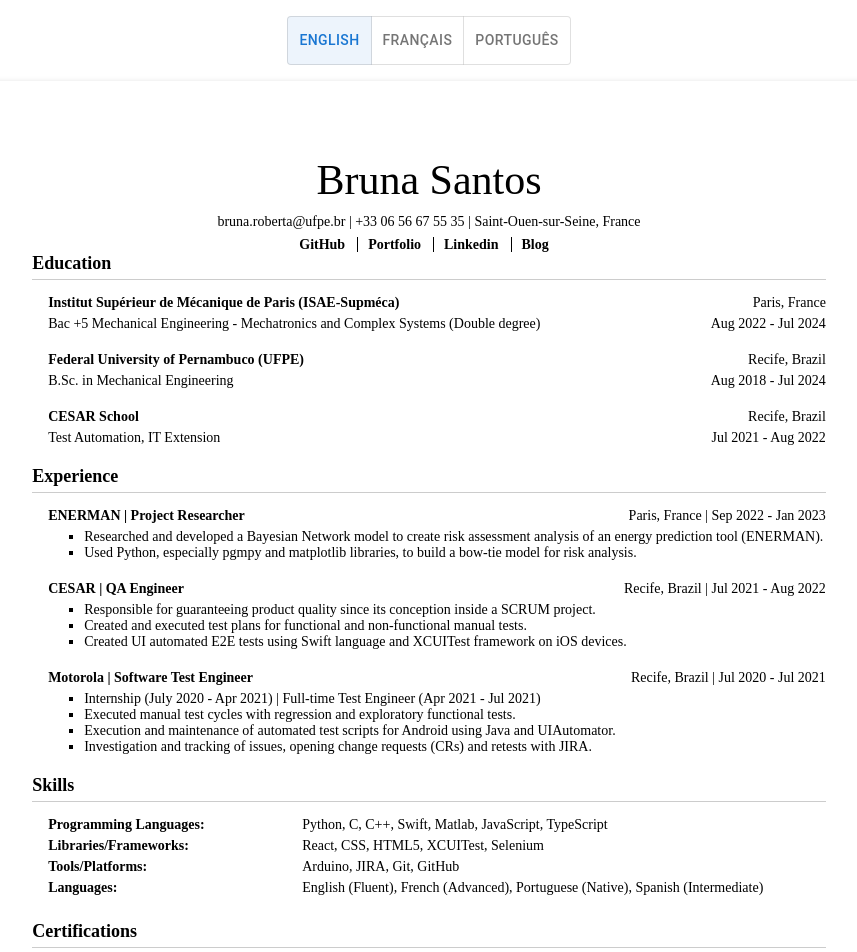
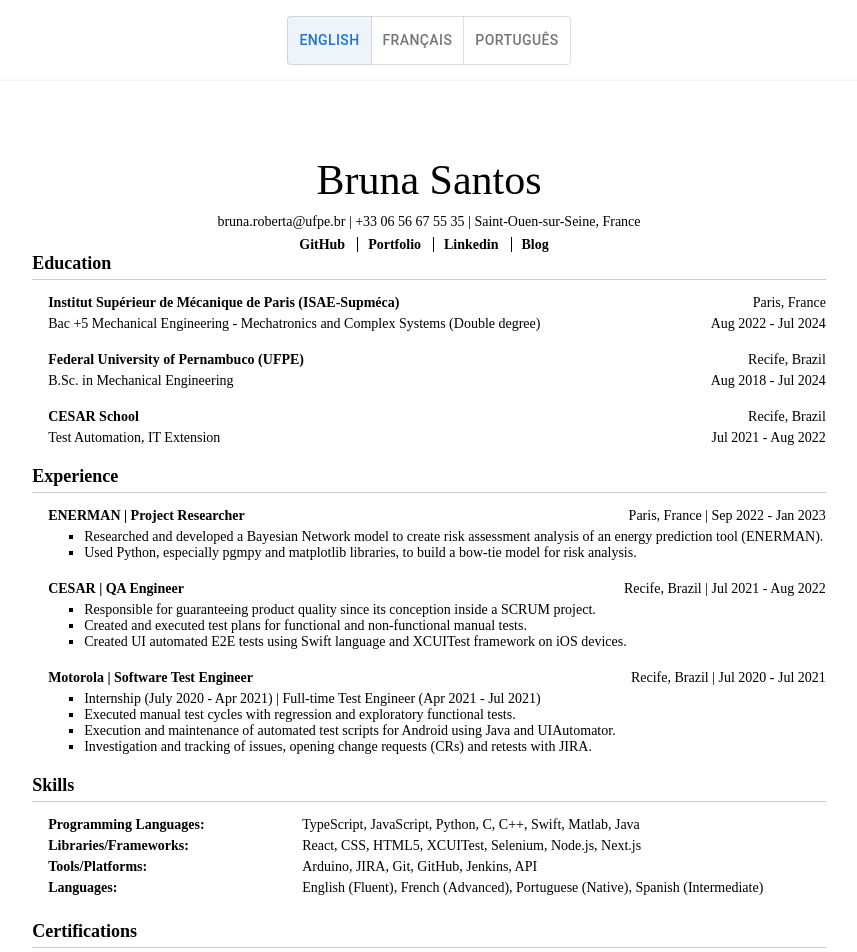
Before and after one commit to gsantosbruna/resume-template, a React (Create React App) app: page / in a window 1280 px wide. Shown: the top 952 px of the page, without its empty margins (211-1068 px from the left). Built offline with nearby package versions, Linux system fonts and the light colour scheme; a web font is replaced by a local one.

Commit message:
add missing skills

```diff
--- a/src/data/en.tsx
+++ b/src/data/en.tsx
@@ -69,16 +69,25 @@ const resumeDataEN = {
   ],
   skills: {
     programmingLanguages: [
+      "TypeScript",
+      "JavaScript",
       "Python",
       "C",
       "C++",
       "Swift",
       "Matlab",
-      "JavaScript",
-      "TypeScript",
+      "Java",
     ],
-    librariesFrameworks: ["React", "CSS", "HTML5", "XCUITest", "Selenium"],
-    toolsPlatforms: ["Arduino", "JIRA", "Git", "GitHub"],
+    librariesFrameworks: [
+      "React",
+      "CSS",
+      "HTML5",
+      "XCUITest",
+      "Selenium",
+      "Node.js",
+      "Next.js",
+    ],
+    toolsPlatforms: ["Arduino", "JIRA", "Git", "GitHub", "Jenkins", "API"],
     softSkills: [
       "Problem solving",
       "Cultural sensitivity",
--- a/src/data/fr.tsx
+++ b/src/data/fr.tsx
@@ -44,7 +44,7 @@ const resumeDataFR = {
       ],
     },
     {
-      title: "QA Ingénieure",
+      title: "Ingénieure QA",
       company: "CESAR",
       location: "Recife, Brésil",
       date: "Juillet 2021 - Août 2022",
@@ -69,16 +69,25 @@ const resumeDataFR = {
   ],
   skills: {
     programmingLanguages: [
+      "TypeScript",
+      "JavaScript",
       "Python",
       "C",
       "C++",
       "Swift",
       "Matlab",
-      "JavaScript",
-      "TypeScript",
+      "Java",
     ],
-    librariesFrameworks: ["React", "CSS", "HTML5", "XCUITest", "Selenium"],
-    toolsPlatforms: ["Arduino", "JIRA", "Git", "GitHub"],
+    librariesFrameworks: [
+      "React",
+      "CSS",
+      "HTML5",
+      "XCUITest",
+      "Selenium",
+      "Node.js",
+      "Next.js",
+    ],
+    toolsPlatforms: ["Arduino", "JIRA", "Git", "GitHub", "Jenkins", "API"],
     softSkills: [
       "Résolution de problèmes",
       "Sensibilité culturelle",
--- a/src/data/pt-br.tsx
+++ b/src/data/pt-br.tsx
@@ -69,16 +69,25 @@ const resumeDataPTBR = {
   ],
   skills: {
     programmingLanguages: [
+      "TypeScript",
+      "JavaScript",
       "Python",
       "C",
       "C++",
       "Swift",
       "Matlab",
-      "JavaScript",
-      "TypeScript",
+      "Java",
     ],
-    librariesFrameworks: ["React", "CSS", "HTML5", "XCUITest", "Selenium"],
-    toolsPlatforms: ["Arduino", "JIRA", "Git", "GitHub"],
+    librariesFrameworks: [
+      "React",
+      "CSS",
+      "HTML5",
+      "XCUITest",
+      "Selenium",
+      "Node.js",
+      "Next.js",
+    ],
+    toolsPlatforms: ["Arduino", "JIRA", "Git", "GitHub", "Jenkins", "API"],
     softSkills: [
       "Resolução de problemas",
       "Sensibilidade cultural",
--- a/src/pages/Resume.tsx
+++ b/src/pages/Resume.tsx
@@ -5,6 +5,7 @@ import Experience from "../components/Experience";
 import Skills from "../components/Skills";
 import Certifications from "../components/Certifications";
 import Awards from "../components/Awards";
+import Description from "../components/Description";
 
 interface ResumeData {
   profile: {
@@ -72,6 +73,7 @@ const Resume: React.FC<ResumeProps> = ({ data }) => {
   return (
     <div className="resume">
       <Profile {...profile} />
+      {/* <Description /> */}
       <Education data={education} education={common.education} />
       <Experience data={experience} experience={common.experience} />
       <Skills {...skills} common={common} />
--- a/src/styles.css
+++ b/src/styles.css
@@ -123,14 +123,16 @@ li {
   font-size: 14px;
 }
 
-.honors-and-awards li {
-  /* list-style: none; */
-}
-
 .honors-and-awards p {
   font-size: 12px;
   margin-bottom: 5px;
   font-style: italic;
+}
+
+.honors-and-awards .description {
+  font-style: normal;
+  font-size: 12px;
+  margin-bottom: 10px;
 }
 
 .skills p {
```
Also changed, not shown: src/components/Description/index.tsx (added, +12 -0 lines).
